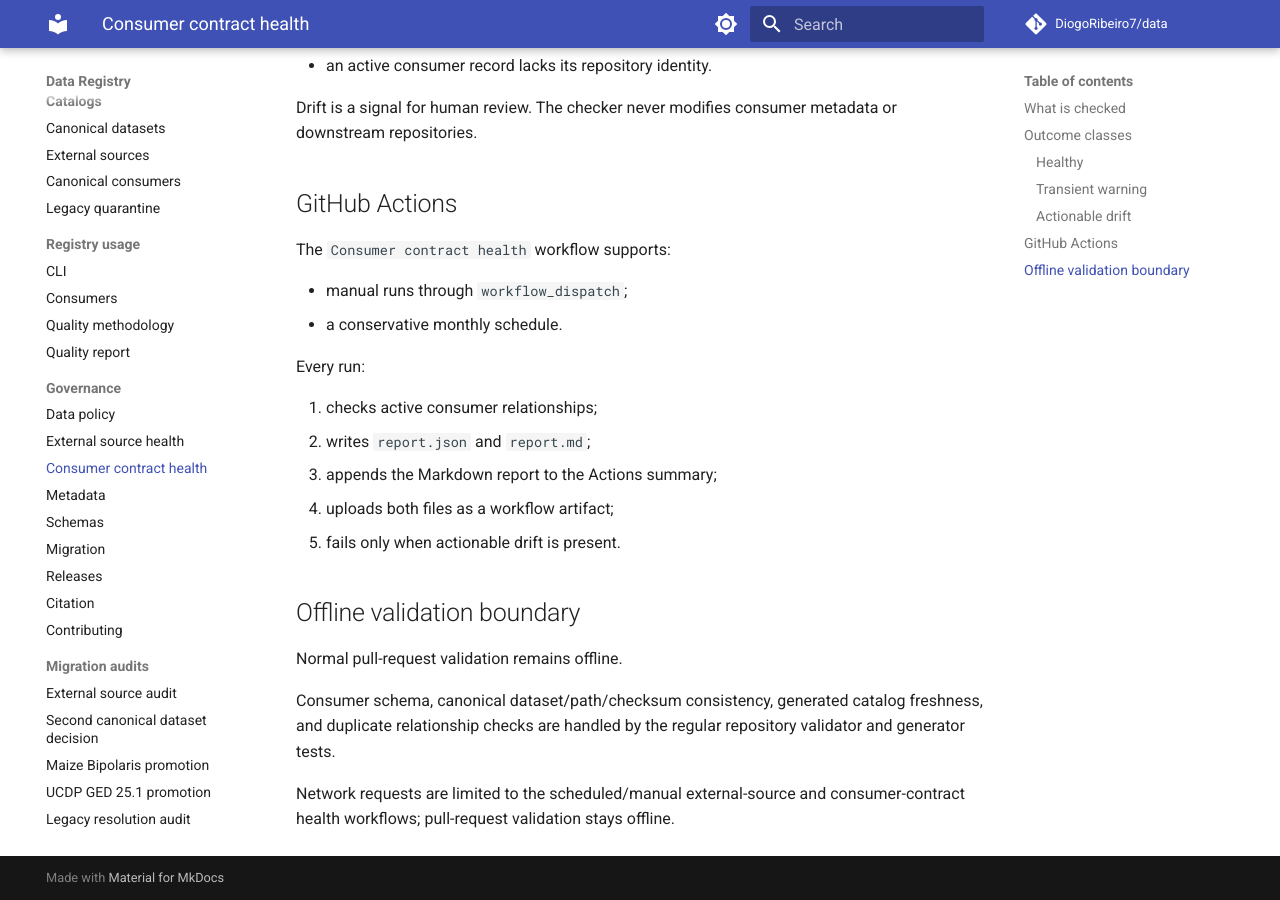
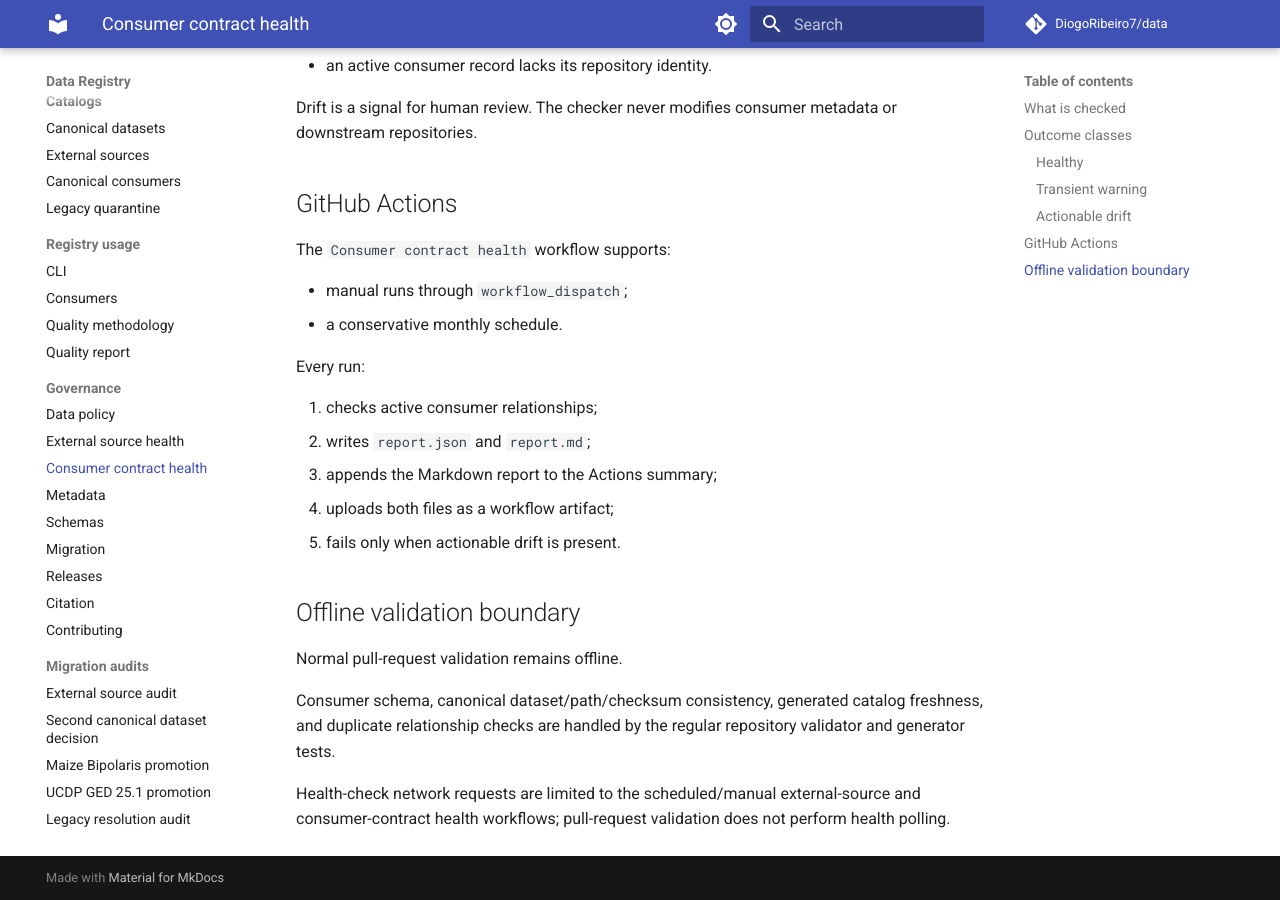
Before and after one commit to DiogoRibeiro7/data, an MkDocs documentation site: the page built from docs/CONSUMER_HEALTH.md, in a window 1280 px wide and 900 px high, scrolled down 1622 px. Built offline with MkDocs 1.6.1 and Material for MkDocs 9.7.7, drawn with Linux system fonts in a browser that asks for light colours; comment, search, counter and statistics services are not loaded.

Commit message:
docs: narrow health network boundary wording

```diff
--- a/docs/CONSUMER_HEALTH.md
+++ b/docs/CONSUMER_HEALTH.md
@@ -90,4 +90,4 @@ Consumer schema, canonical dataset/path/checksum consistency, generated catalog
 freshness, and duplicate relationship checks are handled by the regular
 repository validator and generator tests.
 
-Network requests are limited to the scheduled/manual external-source and consumer-contract health workflows; pull-request validation stays offline.
+Health-check network requests are limited to the scheduled/manual external-source and consumer-contract health workflows; pull-request validation does not perform health polling.
```
